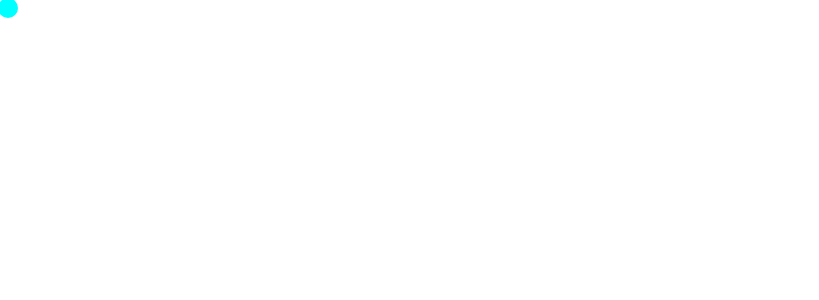
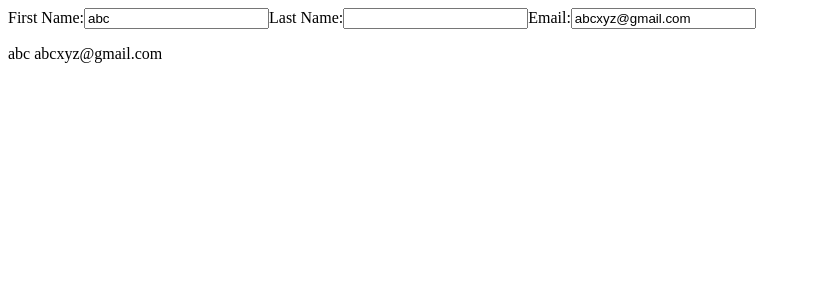
Before and after one commit to sarthak-negi22/100daysReact, a React (Create React App) app: page / in a window 1280 px wide. Shown: the top 300 px of the page, without its empty margins (0-819 px from the left). Built offline with nearby package versions, Linux system fonts and the light colour scheme.

Commit message:
update obj in states 50% completed

```diff
--- a/src/UpdateObjInState.js
+++ b/src/UpdateObjInState.js
@@ -1,4 +1,73 @@
 import { useState } from "react";
+
+// object spread syntax to copy every property separately
+function Form() {
+    const [person, setPerson] = useState({
+        firstName: 'abc',
+        secondName: 'xyz',
+        email: 'abcxyz@gmail.com'
+    });
+
+    function handleFirstName(e) {
+        setPerson({
+            // ...person,
+            // firstName: e.target.value
+            // is equivalent to
+
+            firstName: e.target.value,
+            secondName: person.lastName,
+            email: person.email
+        });
+    }
+
+    function handleLastName(e) {
+        setPerson({
+            ...person,
+            lastName: e.target.value
+        });
+    }
+
+    function handleEmail(e) {
+        setPerson({
+            ...person,
+            email: e.target.value
+        });
+    }
+
+    return (
+        <>
+            <label >
+                First Name:
+
+                <input
+                    value = {person.firstName}
+                    onChange = { handleFirstName }
+                />
+            </label>
+            <label >
+                Last Name:
+
+                <input
+                    value = {person.lastName}
+                    onChange = { handleLastName }
+                />
+            </label>
+            <label >
+                Email:
+
+                <input
+                    value = {person.email}
+                    onChange = { handleEmail }
+                />
+            </label>
+            <p>
+                { person.firstName } { person.lastName }  { person.email }
+            </p>
+        </>
+    )
+
+
+}
 
 function MovingDot() {
     const [position, setPosition] = useState({x : 0, y : 0});
@@ -46,7 +115,9 @@ export default function UpdateObjInState() {
         <>
             {/* <h2>Hello world</h2> */}
 
-            <MovingDot/>
+            {/* <MovingDot/> */}
+
+            <Form/>
         </>
     );
 }
```
